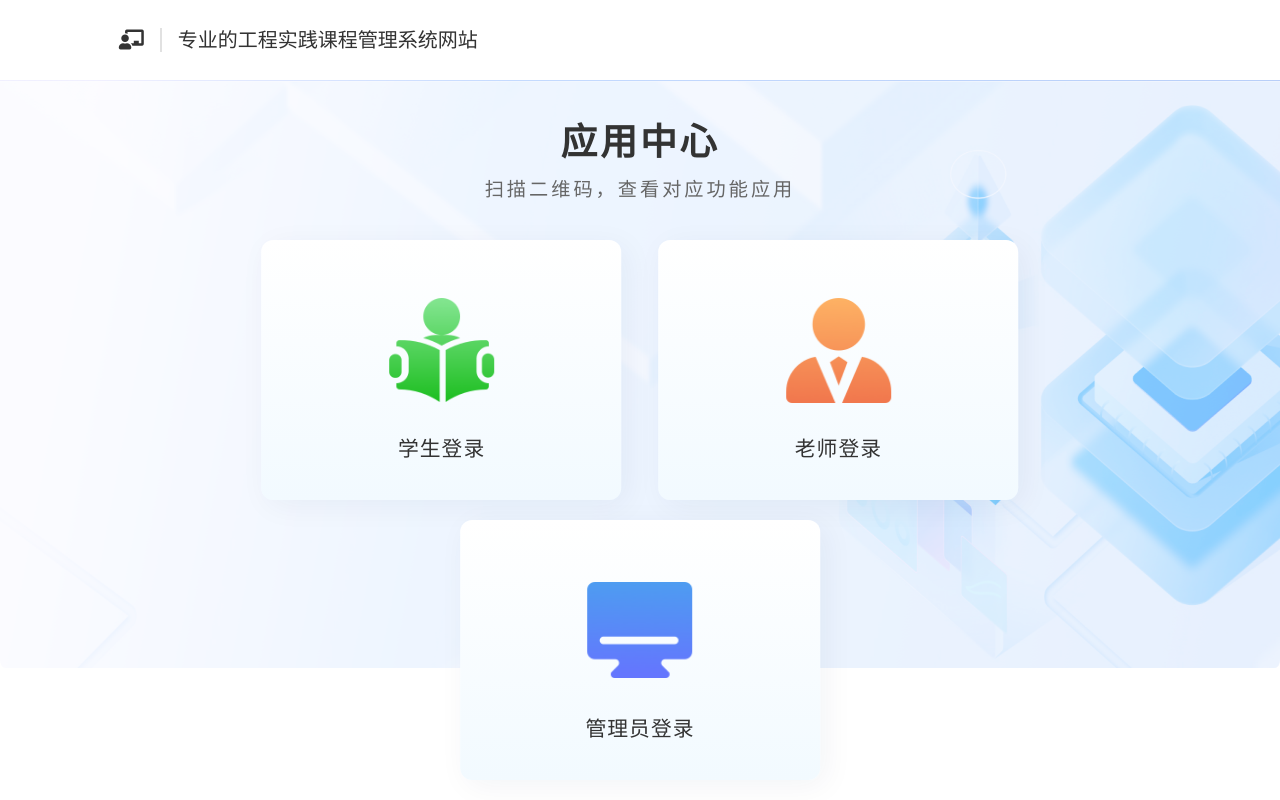
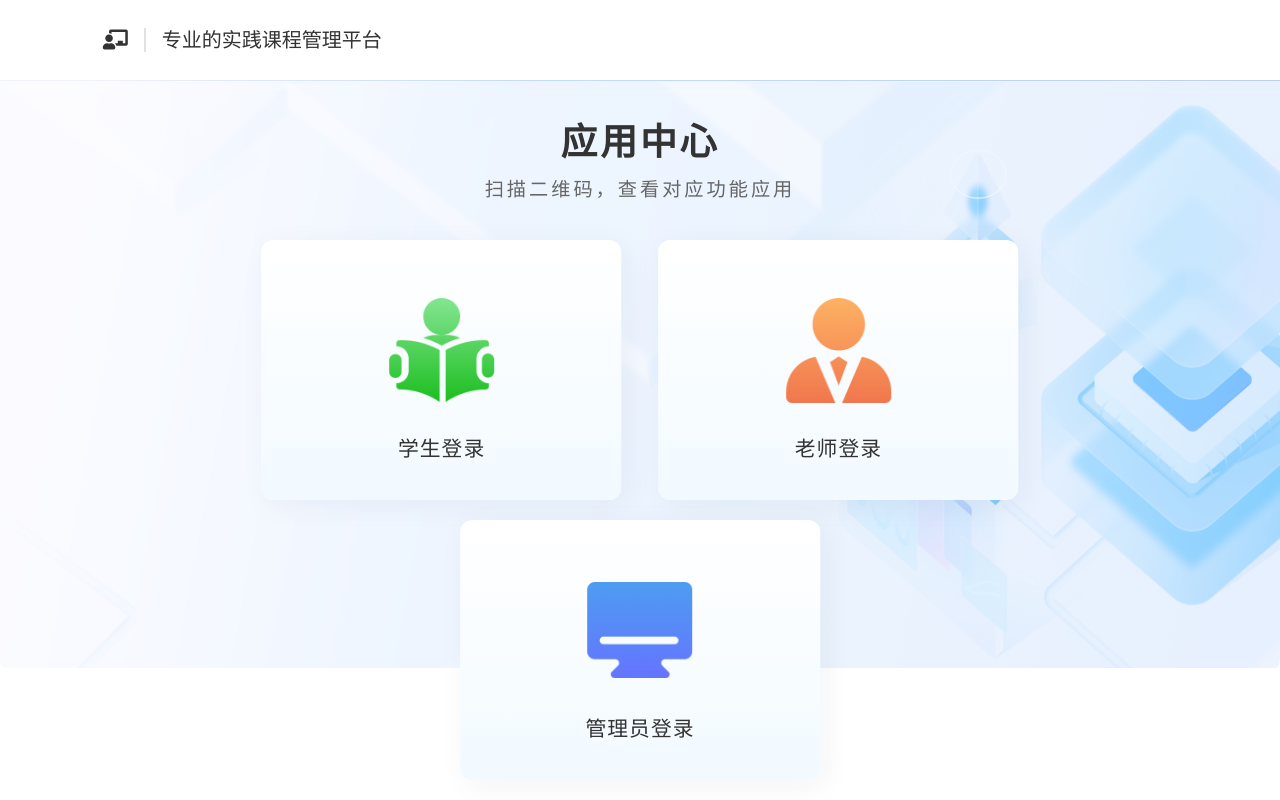
Before and after one commit to Miloboxgithub/PCMS, a plain HTML site: page index.html in a window 1280 px wide. Shown: the top 800 px of the page. Drawn offline with Linux system fonts and the light colour scheme.

Commit message:
change theme

```diff
--- a/index.html
+++ b/index.html
@@ -397,7 +397,7 @@ font-style: normal;
             <nav class="navbar navbar-expand-lg navbar-dark stroke">
                 <div>
                     <a class="hhh" href="index.html">
-                        <i class="fas fa-chalkboard-teacher"></i><div class="shushu"></div>  专业的工程实践课程管理系统网站</a>
+                        <i class="fas fa-chalkboard-teacher"></i><div class="shushu"></div>  专业的实践课程管理平台</a>
                 </div>
                 <div class="collapse navbar-collapse" id="navbarTogglerDemo02">
                     <ul class="navbar-nav ml-lg-auto">
```
